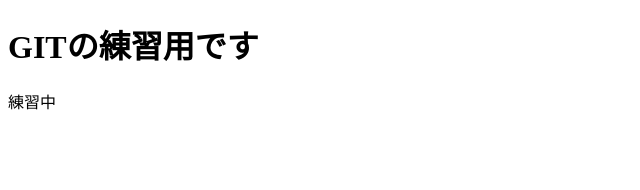
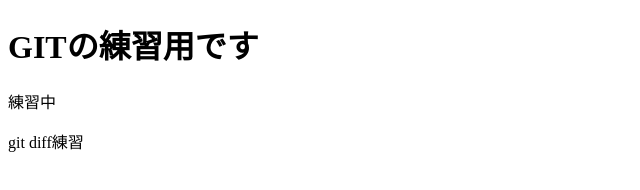
Before and after one commit to gam1106/git_tutorial, a plain HTML site: page index.html in a window 1280 px wide. Shown: the whole page, without its empty margins (0-640 px from the left). Drawn offline with Linux system fonts and the light colour scheme.

Commit message:
diffを追記

```diff
--- a/index.html
+++ b/index.html
@@ -8,5 +8,6 @@
 <body>
     <h1>GITの練習用です</h1>
     <p>練習中</p>
+    <p>git diff練習</p>
 </body>
 </html>
```
